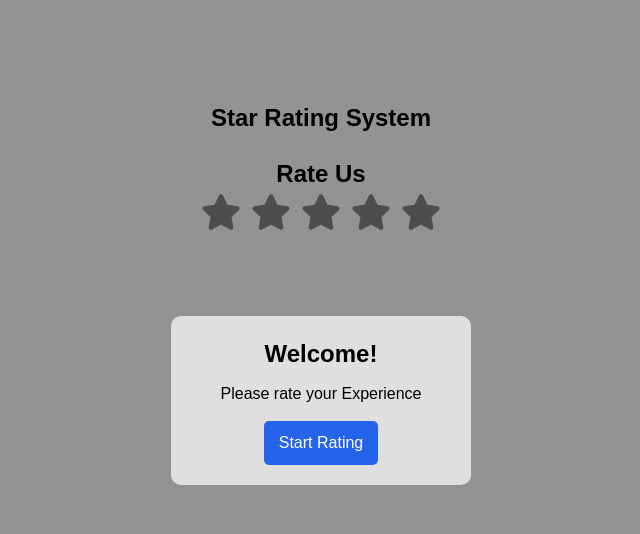
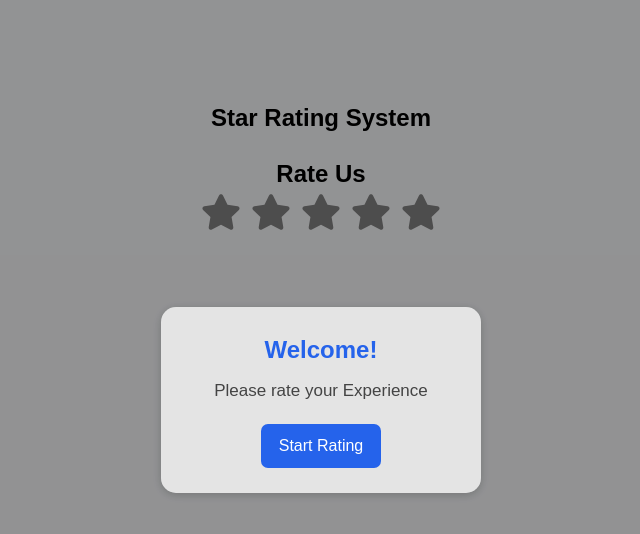
Before and after one commit to jaspreet204/rating-system, a React (Create React App) app: page / in a window 1280 px wide. Shown: the top 534 px of the page, without its empty margins (319-959 px from the left). Built offline with nearby package versions, Linux system fonts and the light colour scheme.

Commit message:
updae styling

```diff
--- a/src/css/index.css
+++ b/src/css/index.css
@@ -46,25 +46,29 @@ body{
 }
 
 .popup-card{
-    width: 300px;
-    padding: 20px;
+    width: 320px;
+    padding: 25px;
     text-align: center;
-    border-radius: 10px;
-    background-color: rgba(255,255,255,0.7);
+    border-radius: 15px;
+    background-color: rgba(255,255,255,0.75);
+    box-shadow: 0 2px 10px rgba(0,0,0,0.2);
 }
 
 .popup-card h2{
     margin-bottom: 10px;
+    color: #2563eb;
 }
 
 .popup-card p{
-    margin-bottom: 15px;
+    margin-bottom: 20px;
+    color: #444;
+    font-size: 17px;
 }
 
 .close-button{
     border: none;
-    padding: 10px 15px;
-    border-radius: 5px;
+    padding: 10px 18px;
+    border-radius: 7px;
     background-color: #2563eb;
     color: white;
     cursor: pointer;
```
